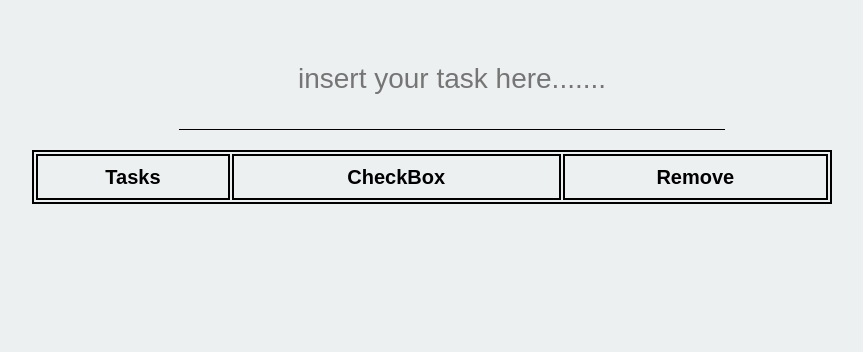
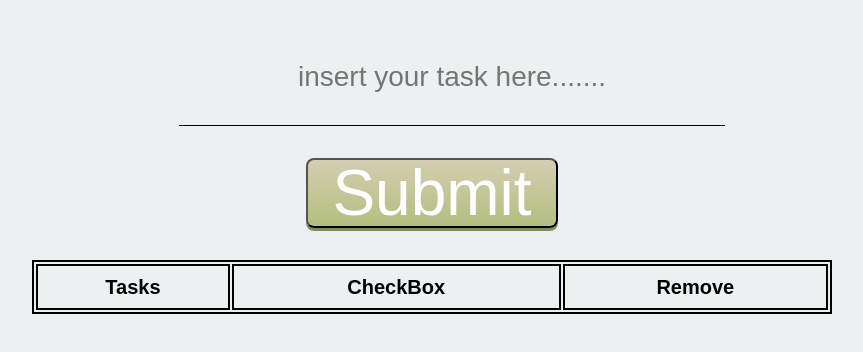
Before and after one commit to wackyjoker/TodoList, a website: page views/index.html in a window 1280 px wide. Shown: the part 218-570 px from the top of the page, without its empty margins (208-1071 px from the left). Drawn offline with nearby package versions, Linux system fonts and the light colour scheme; files that its build step writes are made by us from their sources; no server answers; files whose address does not match are found by name.

Commit message:
added a button

```diff
--- a/public/app.css
+++ b/public/app.css
@@ -23,6 +23,31 @@ header h2{
 	font-size:2em;
 	font-weight: normal;
 }
+
+#submit{
+	font-size:4rem;
+	display:block;
+	margin:0.5em auto;
+	width:20%;
+	line-height:1em;
+	box-shadow: 0 3px #838a5f ;
+  text-decoration: none;
+  background-color: rgba(211, 205, 174, 0.767);
+  color: white;
+  outline: none;
+  text-decoration-line: none;
+  cursor: pointer;
+  border-radius : 8px;
+	background-image: linear-gradient(to bottom, rgba(211, 205, 174, 0.767) 0,rgb(179, 190, 128) 100%);
+}
+#submit:hover{
+	background-color: rgba(211, 205, 174, 0.767);;
+  box-shadow: 0 4px #838a5f ;
+  background-image: linear-gradient(to bottom, rgba(211, 205, 174, 0.767) 0,rgb(179, 190, 128) 100%);
+   top :2px;
+  opacity : 0.85;
+}
+
 .form{
 	width:40%;
 	margin:50px auto 20px;
@@ -30,7 +55,7 @@ header h2{
 
 #todoInput{
 	width: 100%;
-	height: 60px;
+	height: 3.5rem;
 	background:none;
 	border:none;
 	border-bottom:1px solid black;
--- a/public/app.js
+++ b/public/app.js
@@ -11,6 +11,10 @@ $(document).ready(function(){
 		if(event.which===13){
 			createTodo();
 		}
+	});
+
+	$('#submit').click(function(event){
+		createTodo();
 	});
 
 	$('.list').on('click','#check',function(){
--- a/views/index.html
+++ b/views/index.html
@@ -17,7 +17,7 @@
 	<section class="form">
 		<input type="text" id="todoInput" name="" placeholder="insert your task here......."  required>
 	</section>
-
+	<button id='submit'>Submit</button>
 	<table  class="list">
 		<tr>
 			<th>Tasks</th>
```
